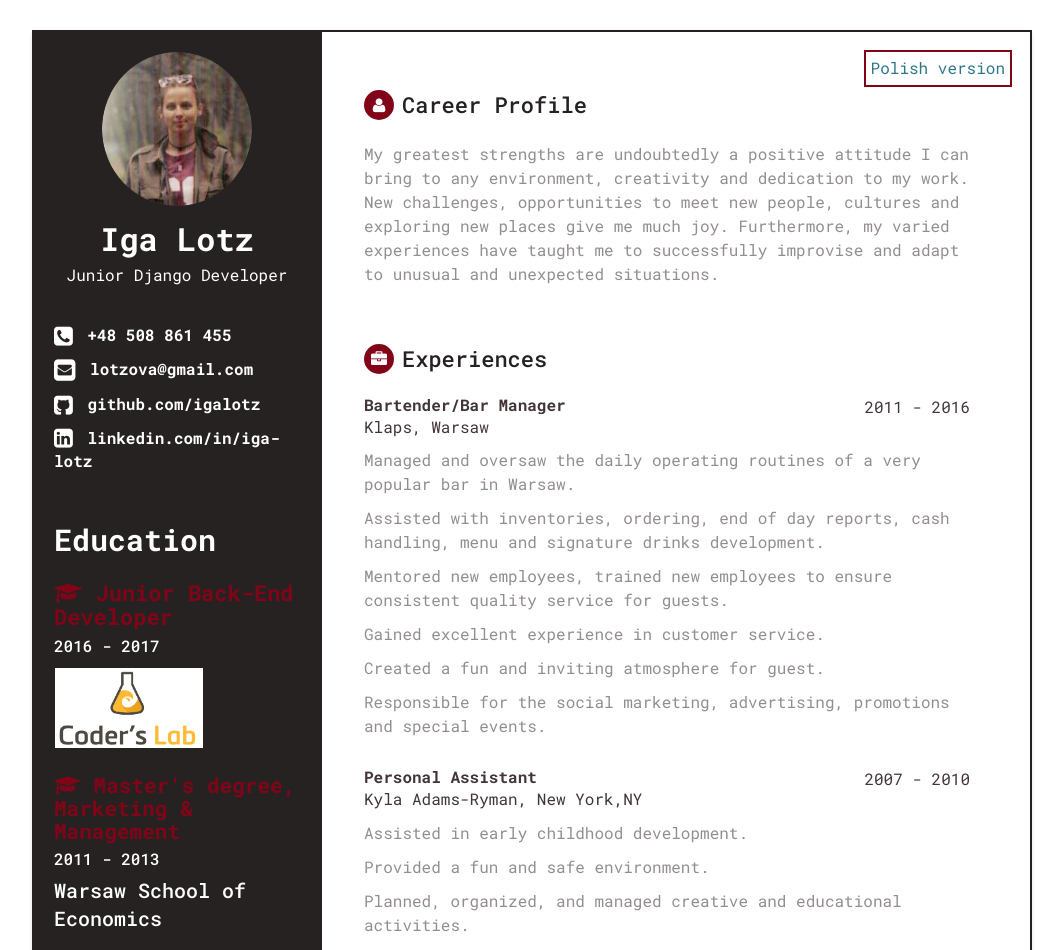
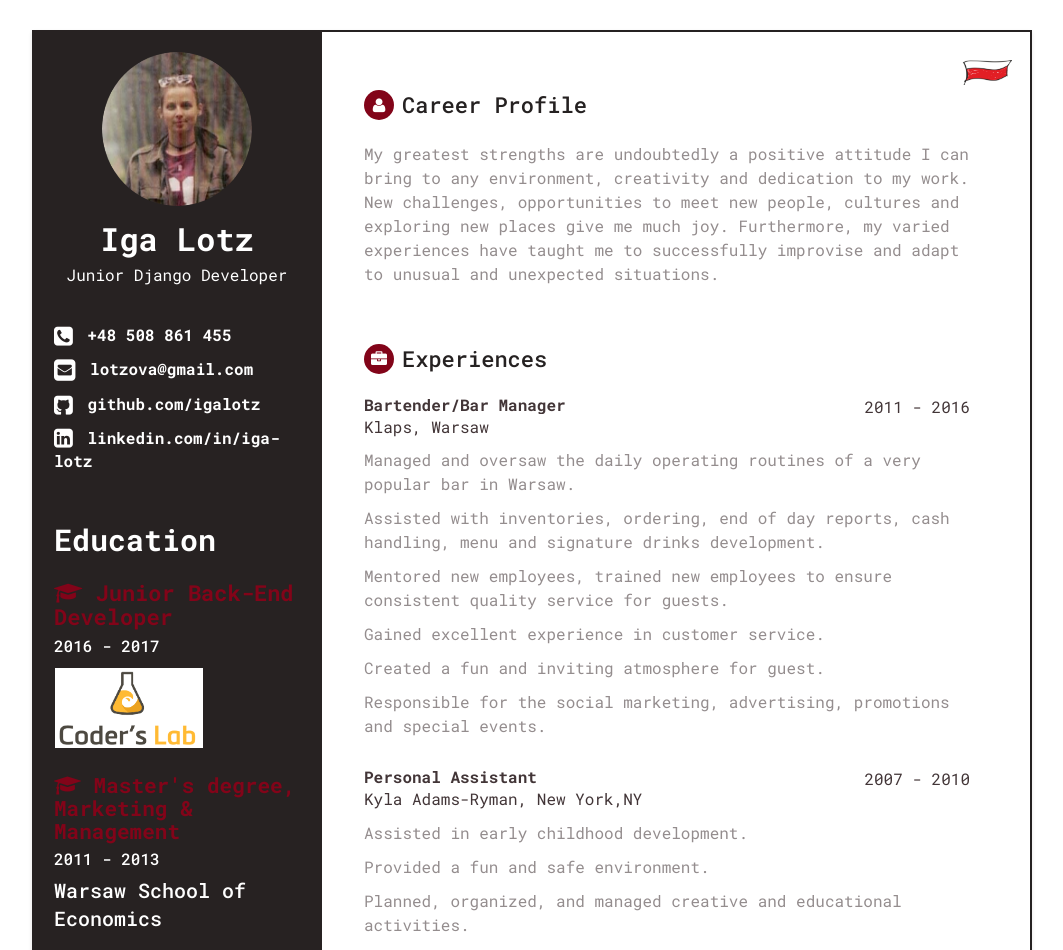
Before and after one commit to igalotz/cv, a Jekyll site: the page built from index.html, in a window 1280 px wide. Shown: the top 950 px of the page, without its empty margins (108-1171 px from the left). Built offline with Jekyll 4.4.1, drawn with Linux system fonts in a browser that asks for light colours.

Commit message:
added language icons

```diff
--- a/_includes/header-polish.html
+++ b/_includes/header-polish.html
@@ -1,5 +1,6 @@
 <header>
   <nav class = "languageversion">
-    <a href="polish.html">Polish version</a>
+    <a href="polish.html"><img class="flag" src="{{site.baseurl}}/assets/images/pol.png"/>
+</a>
   </nav>
 </header>
--- a/_includes/header.html
+++ b/_includes/header.html
@@ -1,5 +1,5 @@
 <header>
   <nav class = "languageversion">
-    <a href="index.html">English version</a>
+    <a href="index.html"><img class="flag" src="{{site.baseurl}}/assets/images/eng.png"/></a>
   </nav>
 </header>
--- a/assets/css/styles.css
+++ b/assets/css/styles.css
@@ -352,6 +352,15 @@ used for profile image
 
 
 }
+.flag {
+
+  max-width: 50px;
+  margin-bottom: 0px;
+  margin-top: 10px;
+
+
+
+}
 
 .telephon {
 
@@ -369,7 +378,6 @@ used for profile image
   right: 20px;
   top: 20px;
   color: #423537;
-  border: 2px solid #820419;
-  padding: 5px;
+
 
 }
```
Also changed, not shown: assets/images/eng.png (added), assets/images/pol.png (added).
